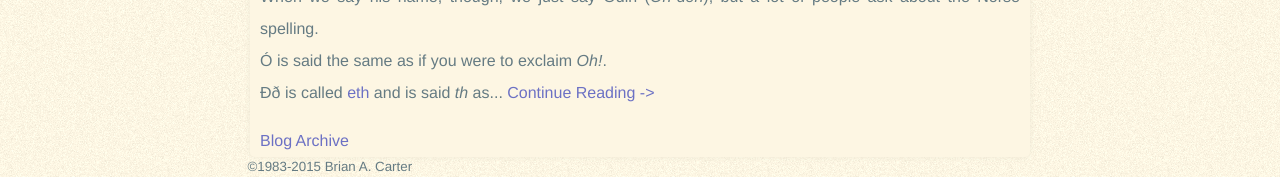
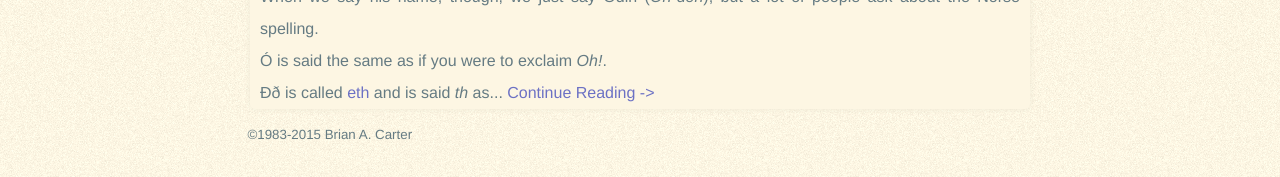
Before and after one commit to robotmachine/Jekyll-Blog, a Jekyll site: the page built from index.html, in a window 1280 px wide. Shown: the part 2136-2313 px from the top of the page. Built offline with Jekyll 4.4.1, drawn with Linux system fonts in a browser that asks for light colours; some web fonts are replaced; Markdown is read by kramdown in place of the engine named in the settings.

Commit message:
Removed awkward archive link from the bottom of index.

```diff
--- a/index.html
+++ b/index.html
@@ -12,4 +12,3 @@ title: Recent Posts
   {{ blog.content | truncatewords: 60 }}
   <a href="{{ blog.url | prepend: site.url }}">Continue Reading -></a>
 {% endfor %}</p>
-<a href="{{ blog.url | prepend: site.url }}/blog/archive.html">Blog Archive</a>
```
